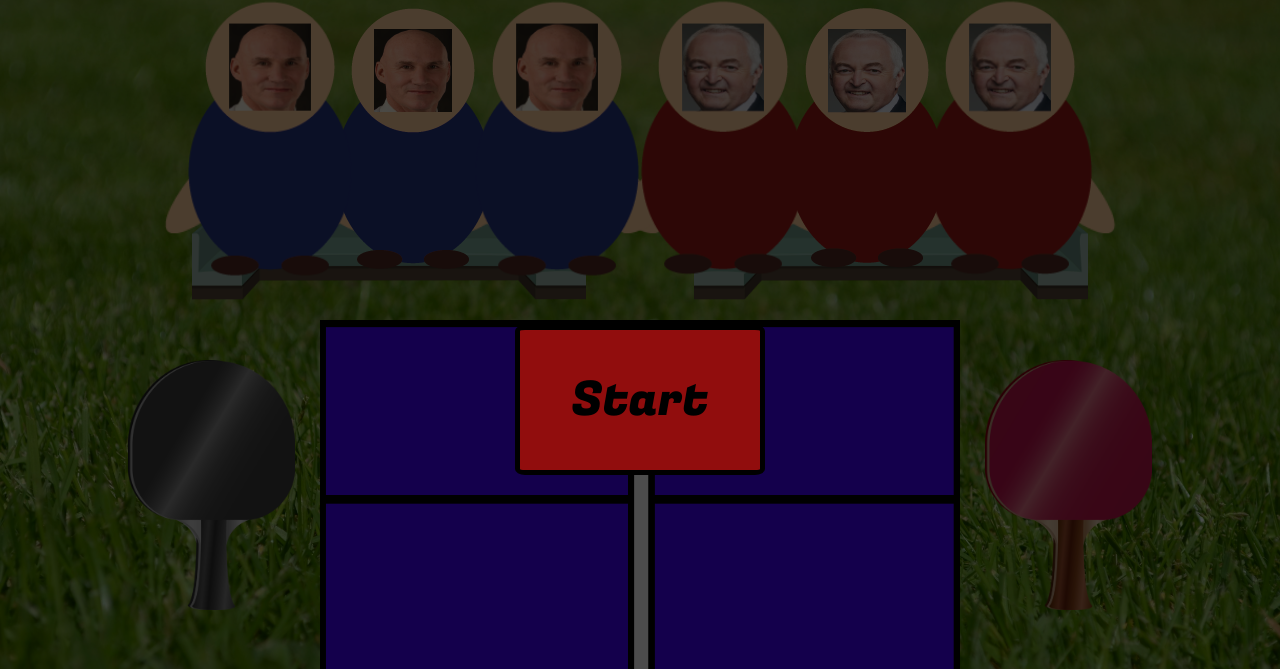
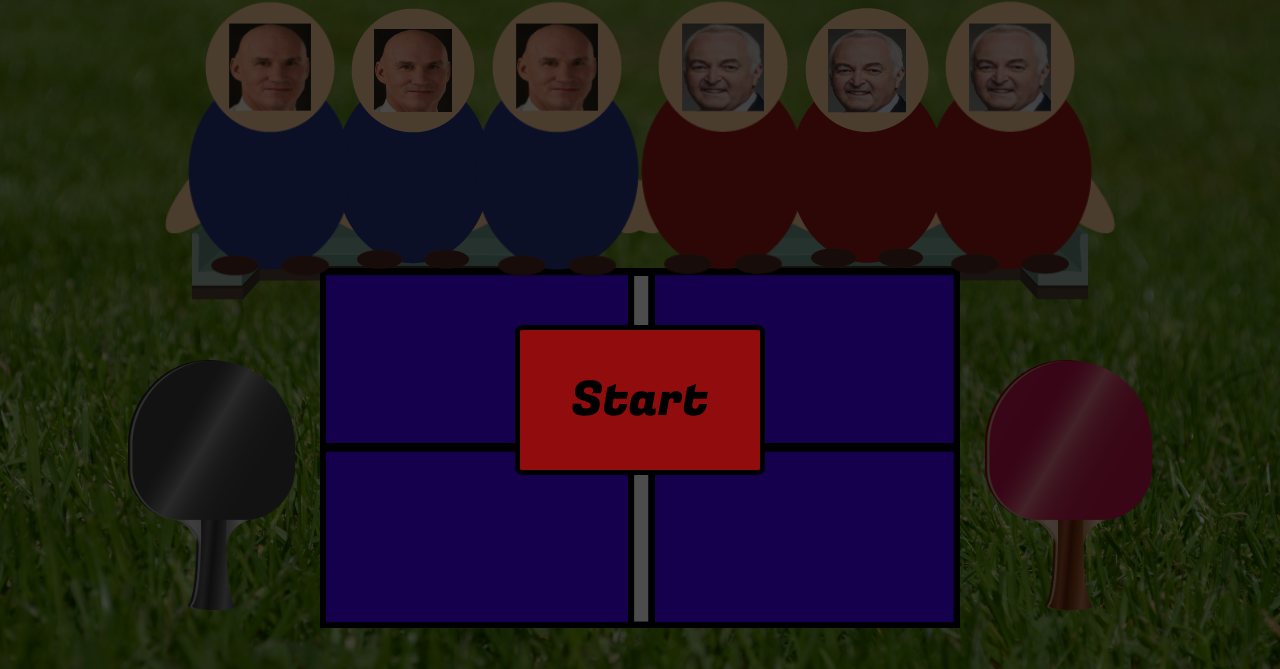
Before and after one commit to S-imon-A/Animace, a plain HTML site: page index.html in a window 1280 px wide. Shown: the top 669 px of the page. Drawn offline with Linux system fonts and the light colour scheme.

Commit message:
table fix

```diff
--- a/style.css
+++ b/style.css
@@ -49,7 +49,7 @@ body {
 #table {
     position: absolute;
     left: 50%;
-    top: 40%;
+    top: 33.5%;
     height: 45%;
     width: 50%;
     translate: -50%;
```
